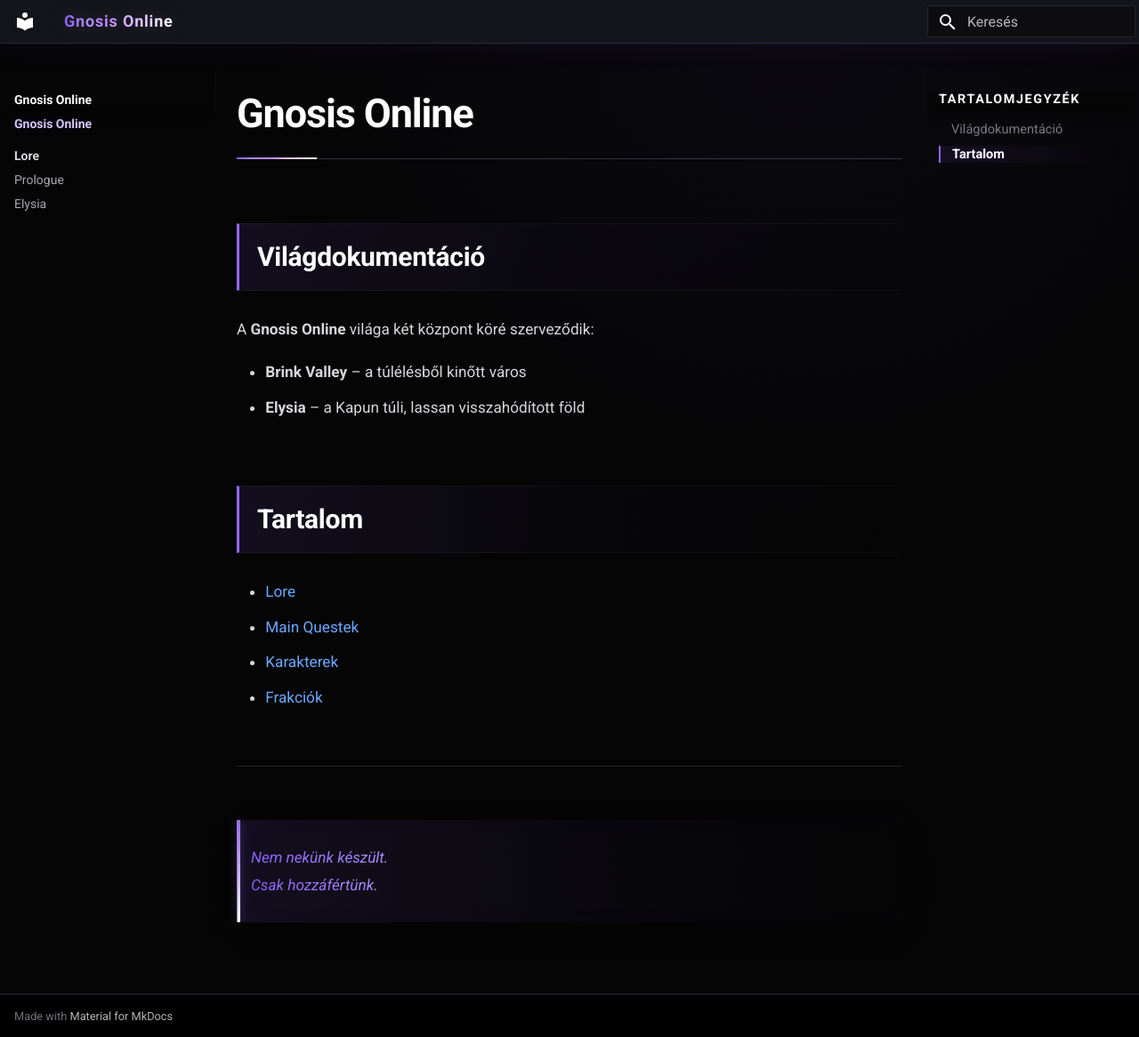
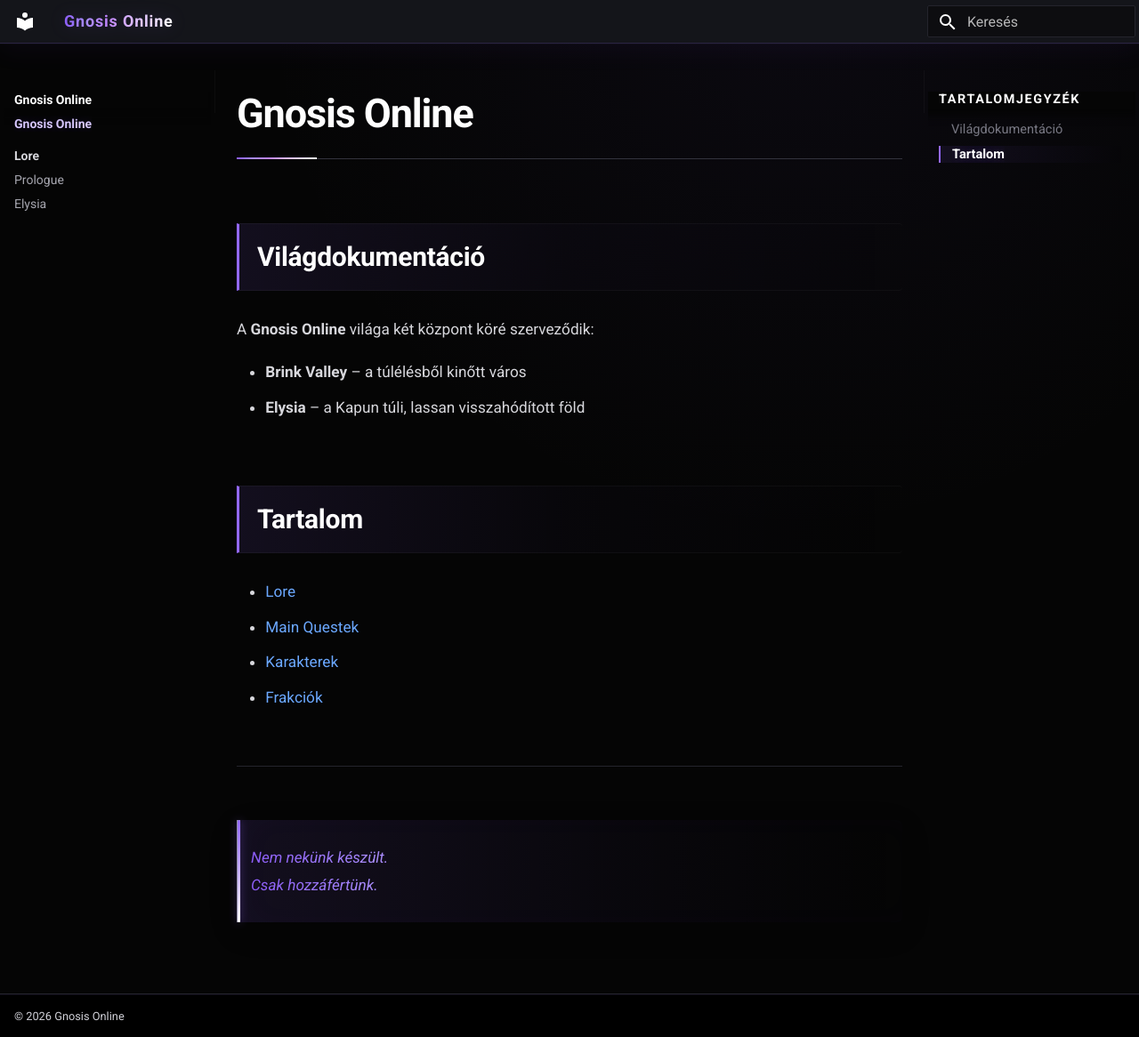
Before and after one commit to lyon1255/gnosis-online-docs, an MkDocs documentation site: the page built from docs/index.md, in a window 1280 px wide and 1166 px high. Shown: the whole window at 89% size. Built offline with MkDocs 1.6.1 and Material for MkDocs 9.7.7, drawn with Linux system fonts in a browser that asks for light colours.

Commit message:
Update mkdocs.yml

```diff
--- a/mkdocs.yml
+++ b/mkdocs.yml
@@ -47,3 +47,8 @@ markdown_extensions:
 
 extra_css:
   - stylesheets/extra.css
+
+copyright: "© 2026 Gnosis Online"
+
+extra:
+  generator: false
```
